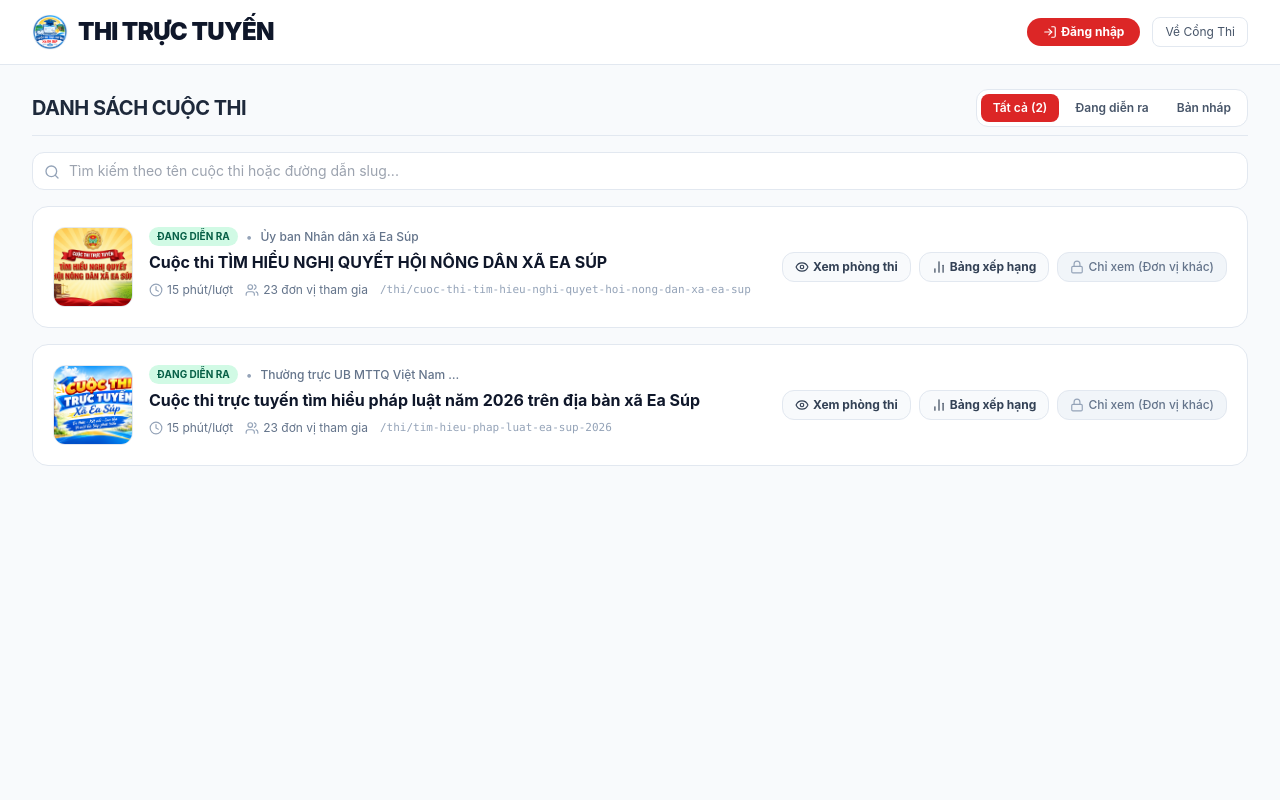
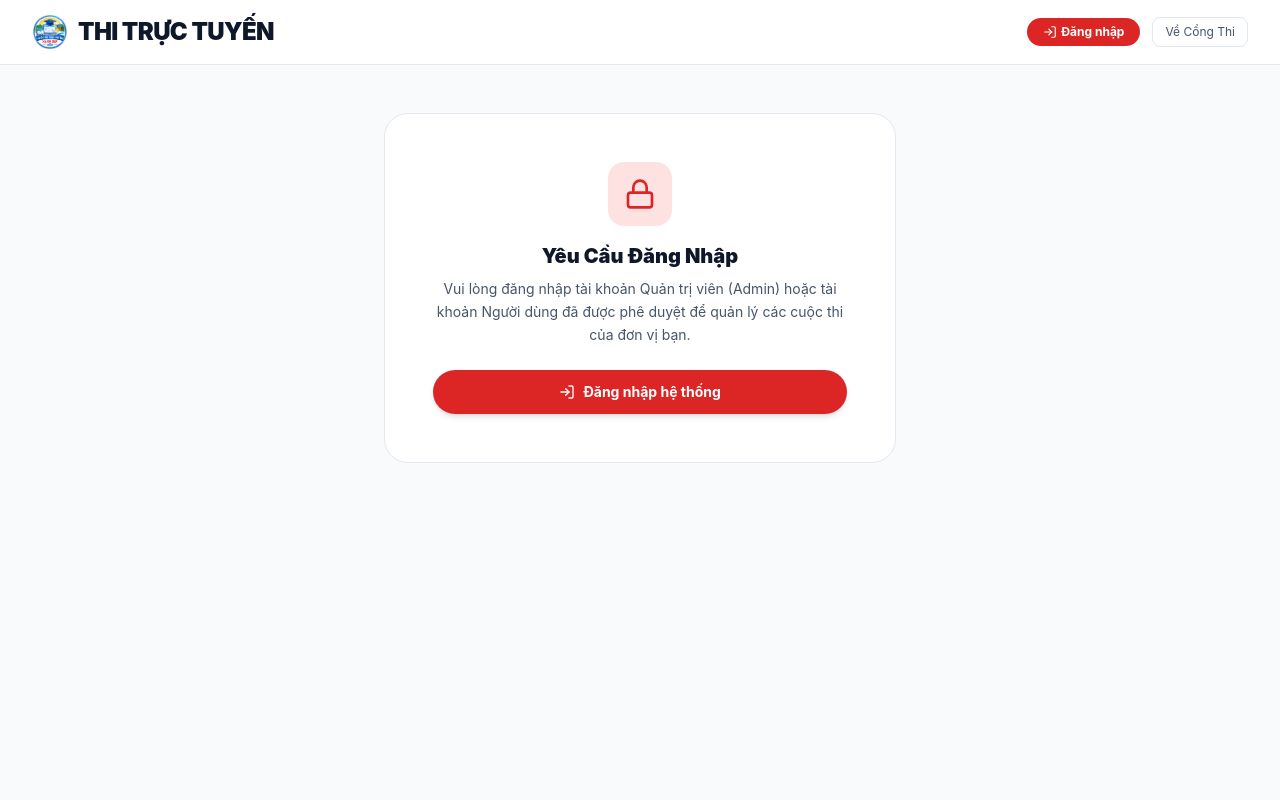
Before and after one commit to lehanhkt01-gif/thi, a Next.js app: page /admin in a window 1280 px wide. Shown: the top 800 px of the page. Built offline with nearby package versions, Linux system fonts and the light colour scheme.

Commit message:
feat: phan quyen danh sach cuoc thi trong admin, chi Admin va Nguoi tao moi xem duoc cuoc thi cua minh

```diff
--- a/src/app/admin/page.tsx
+++ b/src/app/admin/page.tsx
@@ -906,8 +906,18 @@ export default function AdminDashboardPage() {
     setNewAnnContent("");
   };
 
+  // Danh sách cuộc thi mà tài khoản được quyền xem trong trang quản trị:
+  // - Admin (Toàn quyền): Xem tất cả các cuộc thi trên hệ thống
+  // - Người dùng cơ sở (USER): CHỈ XEM ĐƯỢC các cuộc thi do chính mình tạo
+  // - Chưa đăng nhập: Không xem được danh sách quản trị
+  const visibleContests = contests.filter((c) => {
+    if (!authUser) return false;
+    if (authUser.role === "ADMIN") return true;
+    return canUserManageContest(c);
+  });
+
   // Filtered contests
-  const filteredContests = contests.filter((c) => {
+  const filteredContests = visibleContests.filter((c) => {
     const matchesSearch =
       c.title.toLowerCase().includes(searchQuery.toLowerCase()) ||
       c.slug.toLowerCase().includes(searchQuery.toLowerCase());
@@ -916,6 +926,15 @@ export default function AdminDashboardPage() {
       (statusFilter === "PUBLISHED" && c.status === "PUBLISHED") ||
       (statusFilter === "DRAFT" && c.status === "DRAFT");
     return matchesSearch && matchesStatus;
+  });
+
+  // Danh sách cuộc thi bình chọn Ảnh/Video phân quyền:
+  // - Admin: Xem tất cả
+  // - Người dùng: Chỉ xem cuộc thi do mình tạo
+  const visibleMediaContests = mediaContests.filter((c) => {
+    if (!authUser) return false;
+    if (authUser.role === "ADMIN") return true;
+    return canUserManageMediaContest(c);
   });
 
   return (
@@ -1246,7 +1265,27 @@ export default function AdminDashboardPage() {
             {/* ========================================================= */}
             {/* TAB NỘI DUNG 1: DANH SÁCH CUỘC THI TRẮC NGHIỆM */}
             {/* ========================================================= */}
-            {(!authUser || activeTab === "trac-nghiem") && (
+            {!authUser ? (
+              <div className="bg-white rounded-3xl border border-slate-200 p-8 sm:p-12 text-center my-6 shadow-xs max-w-lg mx-auto">
+                <div className="w-16 h-16 rounded-2xl bg-red-100 text-[#DC2626] flex items-center justify-center mx-auto mb-4 shadow-xs">
+                  <Lock className="w-8 h-8" />
+                </div>
+                <h3 className="text-xl font-black text-slate-900 mb-2">
+                  Yêu Cầu Đăng Nhập
+                </h3>
+                <p className="text-sm text-slate-600 mb-6 leading-relaxed">
+                  Vui lòng đăng nhập tài khoản Quản trị viên (Admin) hoặc tài khoản Người dùng đã được phê duyệt để quản lý các cuộc thi của đơn vị bạn.
+                </p>
+                <button
+                  type="button"
+                  onClick={() => setShowAdminLoginModal(true)}
+                  className="w-full py-3 rounded-full text-sm font-bold bg-[#DC2626] hover:bg-[#B91C1C] text-white transition-all shadow-md flex items-center justify-center space-x-2 cursor-pointer"
+                >
+                  <LogIn className="w-4 h-4" />
+                  <span>Đăng nhập hệ thống</span>
+                </button>
+              </div>
+            ) : activeTab === "trac-nghiem" && (
               <div className="space-y-4">
                 <div className="flex flex-col sm:flex-row sm:items-center justify-between pb-2 border-b border-slate-200 gap-2">
                   <h2 className="text-xl font-bold text-slate-800 uppercase tracking-tight">
@@ -1264,7 +1303,7 @@ export default function AdminDashboardPage() {
                           : "text-slate-600 hover:text-slate-900"
                       }`}
                     >
-                      Tất cả ({contests.length})
+                      Tất cả ({visibleContests.length})
                     </button>
                     <button
                       type="button"
@@ -1275,7 +1314,7 @@ export default function AdminDashboardPage() {
                           : "text-slate-600 hover:text-slate-900"
                       }`}
                     >
-                      Đang diễn ra
+                      Đang diễn ra ({visibleContests.filter((c) => c.status === "PUBLISHED").length})
                     </button>
                     <button
                       type="button"
@@ -1286,7 +1325,7 @@ export default function AdminDashboardPage() {
                           : "text-slate-600 hover:text-slate-900"
                       }`}
                     >
-                      Bản nháp
+                      Bản nháp ({visibleContests.filter((c) => c.status === "DRAFT").length})
                     </button>
                   </div>
                 </div>
@@ -1306,7 +1345,9 @@ export default function AdminDashboardPage() {
                 {/* List of Contests Cards */}
                 {filteredContests.length === 0 ? (
                   <div className="bg-white rounded-2xl border border-slate-200 p-12 text-center text-slate-400 text-xs sm:text-sm">
-                    Không tìm thấy cuộc thi nào phù hợp. Hãy bấm nút <strong>Tạo mới</strong> để khởi tạo cuộc thi đầu tiên!
+                    {authUser?.role === "ADMIN"
+                      ? "Không tìm thấy cuộc thi nào phù hợp. Hãy bấm nút Tạo mới để khởi tạo cuộc thi đầu tiên!"
+                      : "Bạn chưa tạo cuộc thi nào. Hãy bấm nút Tạo mới để bắt đầu khởi tạo cuộc thi của đơn vị mình!"}
                   </div>
                 ) : (
                   <div className="grid grid-cols-1 gap-4">
@@ -1533,12 +1574,12 @@ export default function AdminDashboardPage() {
                             <input
                               type="checkbox"
                               checked={
-                                mediaContests.length > 0 &&
-                                selectedMediaContestIds.length === mediaContests.length
+                                visibleMediaContests.length > 0 &&
+                                selectedMediaContestIds.length === visibleMediaContests.length
                               }
                               onChange={(e) => {
                                 if (e.target.checked) {
-                                  setSelectedMediaContestIds(mediaContests.map((c) => c.id));
+                                  setSelectedMediaContestIds(visibleMediaContests.map((c) => c.id));
                                 } else {
                                   setSelectedMediaContestIds([]);
                                 }
@@ -1557,7 +1598,7 @@ export default function AdminDashboardPage() {
                         </tr>
                       </thead>
                       <tbody className="divide-y divide-slate-100">
-                        {mediaContests
+                        {visibleMediaContests
                           .filter((c) =>
                             !mediaSearchQuery ||
                             c.title.toLowerCase().includes(mediaSearchQuery.toLowerCase())
```
